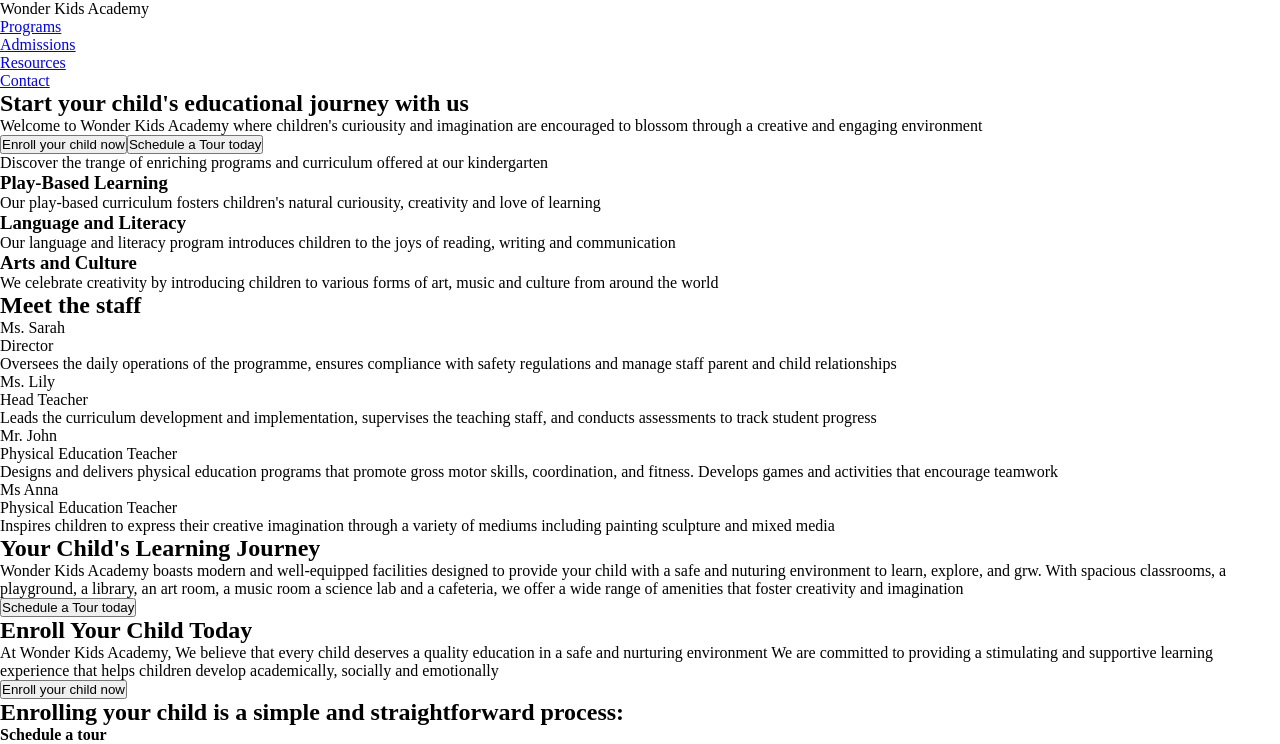
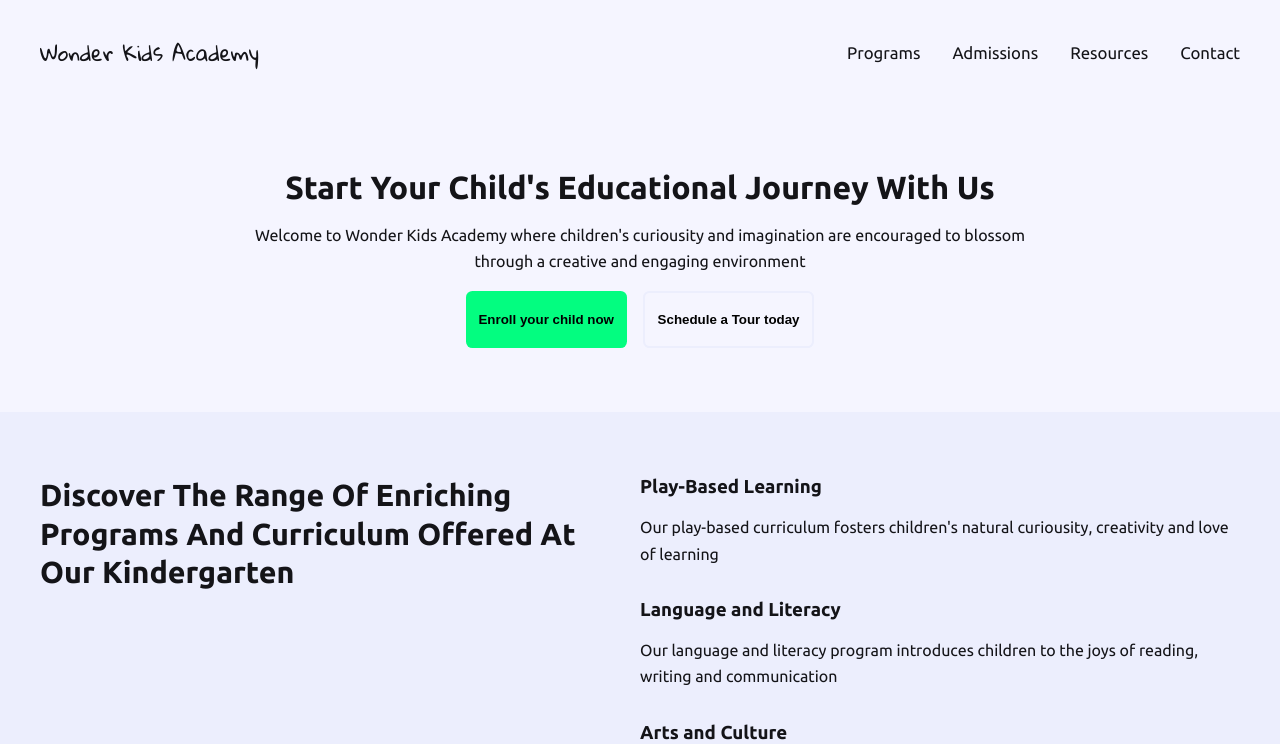
Before and after one commit to Master-Osaro/Wonderkids, a React (Vite) app: page / in a window 1280 px wide. Shown: the top 744 px of the page. Built offline with nearby package versions, Linux system fonts and the light colour scheme.

Commit message:
Hero and Feature Section: Initial Styling

```diff
--- a/src/App.css
+++ b/src/App.css
@@ -1,3 +1,162 @@
+@import url('https://fonts.googleapis.com/css2?family=Gloria+Hallelujah&display=swap');
+@import url('https://fonts.googleapis.com/css2?family=Ubuntu:wght@300;400;500;700&display=swap');
+
 :root{
+    --font-gloria-hallelujah: 'Gloria Hallelujah', cursive;
+    --font-ubuntu:'Ubuntu', sans-serif;
+    --lime-green: #03FD80;
+    --pink: #EF0155;
+    --orange: #FA9901;
+    --grey: #ECEEFD;
+    --light-grey: #F5F5FF;
+    --black: #141418;
+}
+
+body{
+    background: var(--light-grey);
+    font-family: var(--font-ubuntu);
+    color: var(--black);
+    display: flex;
+    justify-content: center;
+    position: relative;
+}
+header, section{
+    display: flex;
+    justify-content: center;
+    position: relative;
+}
+
+.section-inner, nav{
+    width: 100%;
+    max-width: 1200px;
+}
+
+main{
+    display: flex;
+    flex-direction: column;
+    align-items: center;
+}
+
+h1{
+    font-size: 2rem;
+    text-transform: capitalize;
+}
+
+.bg-grey{
+    background: var(--grey);
+}
+
+/* ================== Buttons ==================== */
+
+.btn{
+    padding: 1.2rem 0.8rem;
+    border-radius: 0.4rem;
+    font-weight: 700;
+    border: none;
+    cursor: pointer;
+}
+.btn-primary{
+    background: var(--lime-green);
+}
+
+.btn-secondary{
+    border: 2px solid var(--grey);
+    background: transparent;
+}
+
+.action-btns{
+    display: flex;
+    gap: 1rem;
+    justify-content: center;
+}
+
+
+/* ================== Nav ==================== */
+
+nav{
+    display: flex;
+    justify-content: space-between;
+    align-items: center;
+    padding: 2rem 0;
+}
+
+.logo{
+    font-family: var(--font-gloria-hallelujah);
+    font-size: 1.3rem;
+}
+
+.nav-list{
+    list-style: none;
+    display: flex;
+    gap: 2rem;
 
 }
+.nav-list a{
+    list-style: none;
+    display: flex;
+    text-decoration: none;
+    color: var(--black);
+    font-size: 1.05rem;
+}
+
+section{
+    padding: 4rem 0;
+    width: 100%;
+}
+
+
+/* ================== Intro Section ==================== */
+
+.section-intro{
+    max-width: 800px;
+    text-align: center;
+}
+.section-intro h1, .section-intro p{
+    margin-bottom: 1rem;
+}
+.section-intro p{
+    line-height: 1.65rem;
+}
+
+
+/* ================== Features Section ==================== */
+
+.section-features .section-inner {
+    display: grid;
+    grid-template-columns: 1fr 1fr;
+}
+.section-features .section-inner h2{
+    font-size: 1.9rem;
+    line-height: 2.4rem;
+    text-transform: capitalize;
+    padding-right: 2rem;
+}
+
+
+.feature-list{
+    display: flex;
+    flex-direction: column;
+    gap: 2rem;
+}
+
+.feature-item h3{
+    margin-bottom: 1rem;
+}
+.feature-item p{
+    line-height: 1.65rem;
+}
+
+
+/* ================== Staff List Section ==================== */
+.section-staff h2{
+    text-align: center;
+    margin-bottom: 2rem;
+
+}
+
+.staff-list{
+    display: flex;
+}
+.staff{
+    text-align: center;
+}
--- a/src/App.jsx
+++ b/src/App.jsx
@@ -20,16 +20,19 @@ function App() {
       </header>
       <main>
         <section className="section section-intro">
+          <div className="section-inner">
             <h1>Start your child's educational journey with us</h1>
             <p>Welcome to Wonder Kids Academy where children's curiousity and imagination are encouraged to blossom through a creative and engaging environment</p>
-          <div className="section-intro__action-btns">
+            <div className="action-btns">
               <button className="btn btn-primary"><i></i>Enroll your child now</button>
               <button className="btn btn-secondary"><i></i>Schedule a Tour today</button>
             </div>
+          </div>
         </section>
 
-        <section className="section section-features">
-          <div className="feature-title">Discover the trange of enriching programs and curriculum offered at our kindergarten</div>
+        <section className="section section-features bg-grey">
+          <div className="section-inner">
+            <h2 className="feature-title">Discover the range of enriching programs and curriculum offered at our kindergarten</h2>
             <div className="feature-list">
               <div className="feature-item">
                 <div className="feature-icon"></div>
@@ -55,45 +58,50 @@ function App() {
                 </div>
               </div>
             </div>
+          </div>
+
         </section>
 
-        <section className="section section-team">
+        <section className="section section-staff">
+          <div className="section-inner">
             <h2>Meet the staff</h2>
             <div className="staff-list">
               <div className="staff">
                 <div className="staff__image"></div>
-              <div className="staff__name">Ms. Sarah</div>
-              <div className="staff__role">Director</div>
-              <div className="staff__intro">Oversees the daily operations of the programme, ensures compliance with safety regulations and manage staff parent and child relationships</div>
+                <h4 className="staff__name">Ms. Sarah</h4>
+                <h5 className="staff__role">Director</h5>
+                <p className="staff__intro">Oversees the daily operations of the programme, ensures compliance with safety regulations and manage staff parent and child relationships</p>
               </div>
 
               <div className="staff">
                 <div className="staff__image"></div>
-              <div className="staff__name">Ms. Lily</div>
-              <div className="staff__role">Head Teacher</div>
-              <div className="staff__intro">Leads the curriculum development and implementation, supervises the teaching staff, and conducts assessments to track student progress </div>
+                <h4 className="staff__name">Ms. Lily</h4>
+                <h5 className="staff__role">Head Teacher</h5>
+                <p className="staff__intro">Leads the curriculum development and implementation, supervises the teaching staff, and conducts assessments to track student progress </p>
               </div>
 
               <div className="staff">
                 <div className="staff__image"></div>
-              <div className="staff__name">Mr. John</div>
-              <div className="staff__role">Physical Education Teacher</div>
-              <div className="staff__intro">Designs and delivers physical education programs that promote gross motor skills, coordination, and fitness. Develops games and activities that encourage teamwork </div>
+                <h4 className="staff__name">Mr. John</h4>
+                <h5 className="staff__role">Physical Education Teacher</h5>
+                <p className="staff__intro">Designs and delivers physical education programs that promote gross motor skills, coordination, and fitness. Develops games and activities that encourage teamwork </p>
               </div>
 
               <div className="staff">
                 <div className="staff__image"></div>
-              <div className="staff__name">Ms Anna</div>
-              <div className="staff__role">Physical Education Teacher</div>
-              <div className="staff__intro">Inspires children to express their creative imagination through a variety of mediums including painting sculpture and mixed media</div>
+                <h4 className="staff__name">Ms Anna</h4>
+                <h5 className="staff__role">Art Teacher</h5>
+                <p className="staff__intro">Inspires children to express their creative imagination through a variety of mediums including painting sculpture and mixed media</p>
               </div>
             </div>
+          </div>
+
         </section>
 
         <section className="section section-value">
           <h2>Your Child's Learning Journey</h2>
           <p>Wonder Kids Academy boasts modern and well-equipped facilities designed to provide your child with a safe and nuturing environment to learn, explore, and grw. With spacious classrooms, a playground, a library, an art room, a music room a science lab and a cafeteria, we offer a wide range of amenities that foster creativity and imagination</p>
-          <div className="section-intro__action-btns">
+          <div className="action-btns">
             <button className="btn btn-secondary"><i></i>Schedule a Tour today</button>
           </div>
         </section>
@@ -101,7 +109,7 @@ function App() {
         <section className="section section-enroll">
           <h2>Enroll Your Child Today</h2>
           <p>At Wonder Kids Academy, We believe that every child deserves a quality education in a safe and nurturing environment We are committed to providing a stimulating  and supportive learning experience that helps children develop academically, socially and emotionally</p>
-          <div className="section-intro__action-btns">
+          <div className="action-btns">
             <button className="btn btn-primary"><i></i>Enroll your child now</button>
           </div>
         </section>
@@ -113,7 +121,7 @@ function App() {
               <div className="content">
                 <h4>Schedule a tour</h4>
                 <p>We invite you to come and see our facilities and meet our teachers. Schedule a tour by contacting our office</p>
-                <div className="section-intro__action-btns">
+                <div className="action-btns">
                   <button className="btn btn-secondary"><i></i>Schedule a Tour today</button>
                 </div>
               </div>
@@ -125,7 +133,7 @@ function App() {
               <div className="content">
                 <h4>Submit an Application</h4>
                 <p>Once you have decided to enroll your child, please complete our online application form. You'll be asked to provide some basic information about your child, as well as any special needs or requirements</p>
-                <div className="section-intro__action-btns">
+                <div className="action-btns">
                   <button className="btn btn-primary"><i></i>Submit Application</button>
                 </div>
               </div>
@@ -173,7 +181,6 @@ function App() {
             <h4 className="testimonial__name">Emily Rodriguez</h4>
             <div className="testimonial__image"></div>
           </div>
-
           <div className="testimonial">
             <div className="testimonial__quote"></div>
             <div className="testimonial__stars"></div>
@@ -196,7 +203,7 @@ function App() {
         <section className="section section__parental-resource bg-gray">
           <h2>Parental Resource Center</h2>
           <p>At Wonder Kids Academy, we believe in supporting parents as partners in their child's education. That's why we have created a Parental Resource Center, a hub of information and resources to help you support your child's learning and development</p>
-          <div className="section-intro__action-btns">
+          <div className="action-btns">
             <input type="text" name="" id="" />
             <button className="btn btn-secondary"><i></i>Join our newsletter</button>
           </div>
```
Lines whose indentation alone changed are shown as unchanged.
